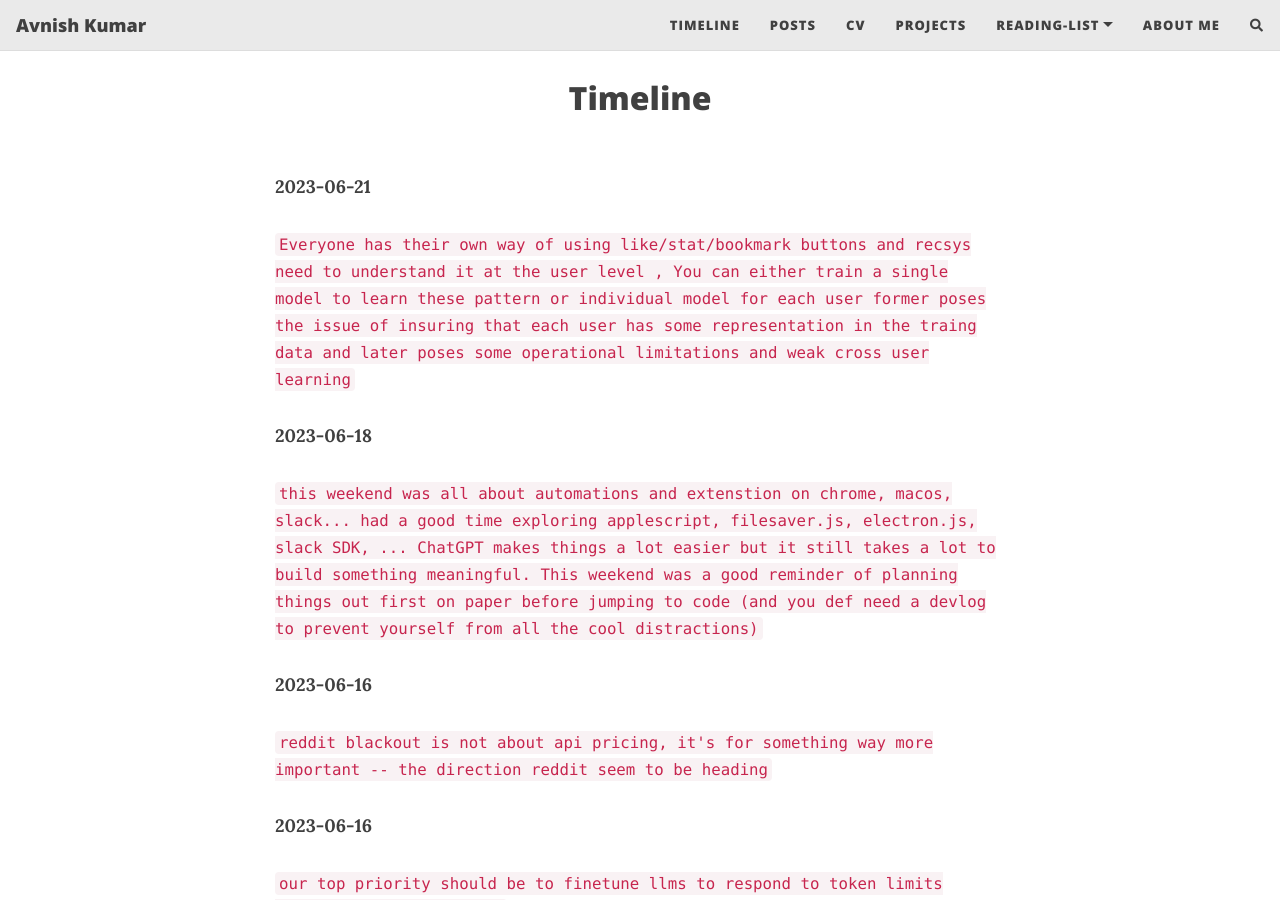
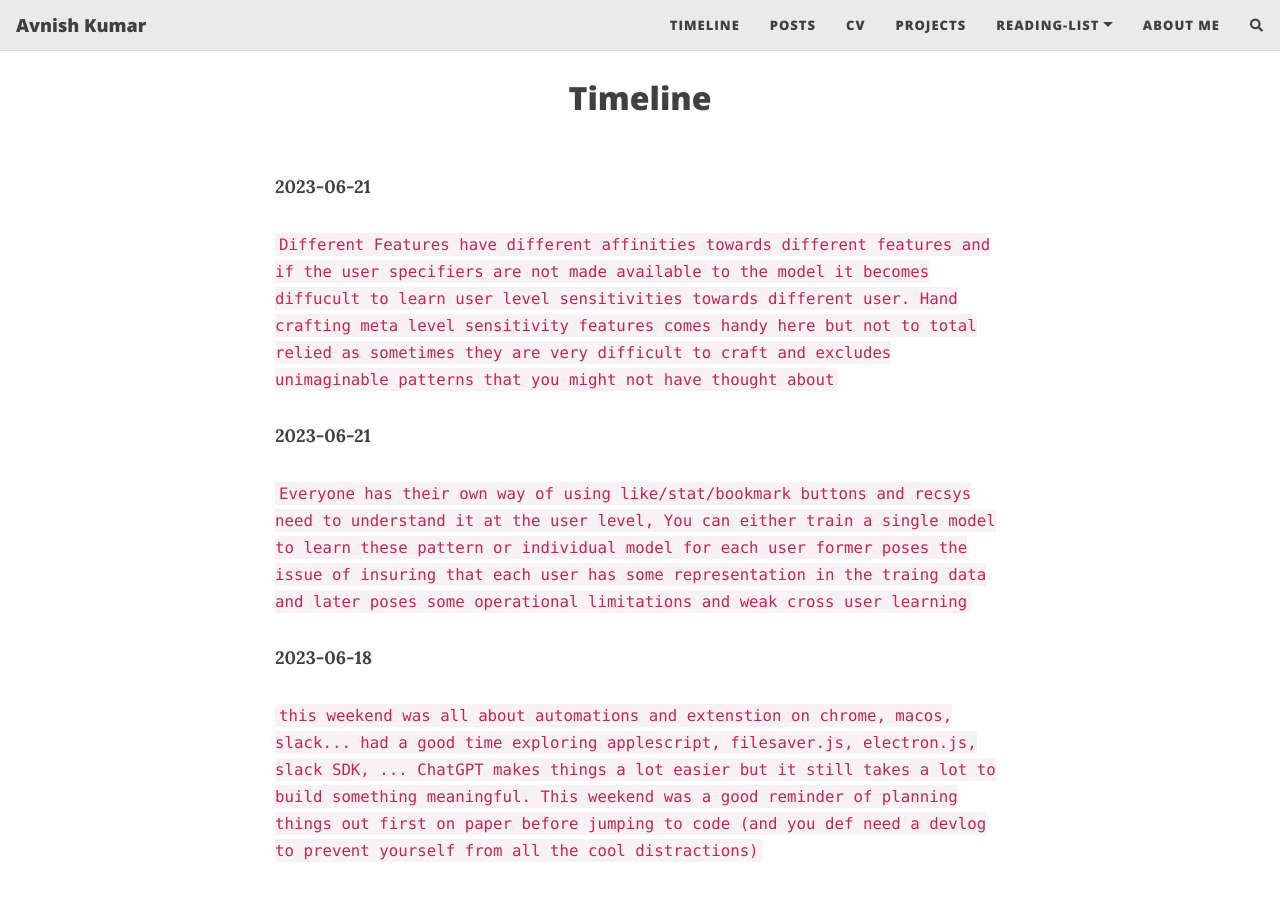
Before and after one commit to kavnish/kavnish.github.io, a Jekyll site: the page built from pages/timeline.md, in a window 1280 px wide and 900 px high. Built offline with Jekyll 4.4.1, drawn with Linux system fonts in a browser that asks for light colours; nearby versions of some CDN libraries; comment, search, counter and statistics services are not loaded.

Commit message:
updated tl

```diff
--- a/pages/timeline.md
+++ b/pages/timeline.md
@@ -11,8 +11,11 @@ published: true
 
 **2023-06-21**
 
-`Everyone has their own way of using like/stat/bookmark buttons and recsys need to understand it at the user level
-, You can either train a single model to learn these pattern or individual model for each user former poses the issue of insuring that each user has some representation in the traing data and later poses some operational limitations and weak cross user learning`
+`Different Features have different affinities towards different features and if the user specifiers are not made available to the model it becomes diffucult to learn user level sensitivities towards different user. Hand crafting meta level sensitivity features comes handy here but not to total relied as sometimes they are very difficult to craft and excludes unimaginable patterns that you might not have thought about`
+
+**2023-06-21**
+
+`Everyone has their own way of using like/stat/bookmark buttons and recsys need to understand it at the user level, You can either train a single model to learn these pattern or individual model for each user former poses the issue of insuring that each user has some representation in the traing data and later poses some operational limitations and weak cross user learning`
 
 **2023-06-18**
 
```
